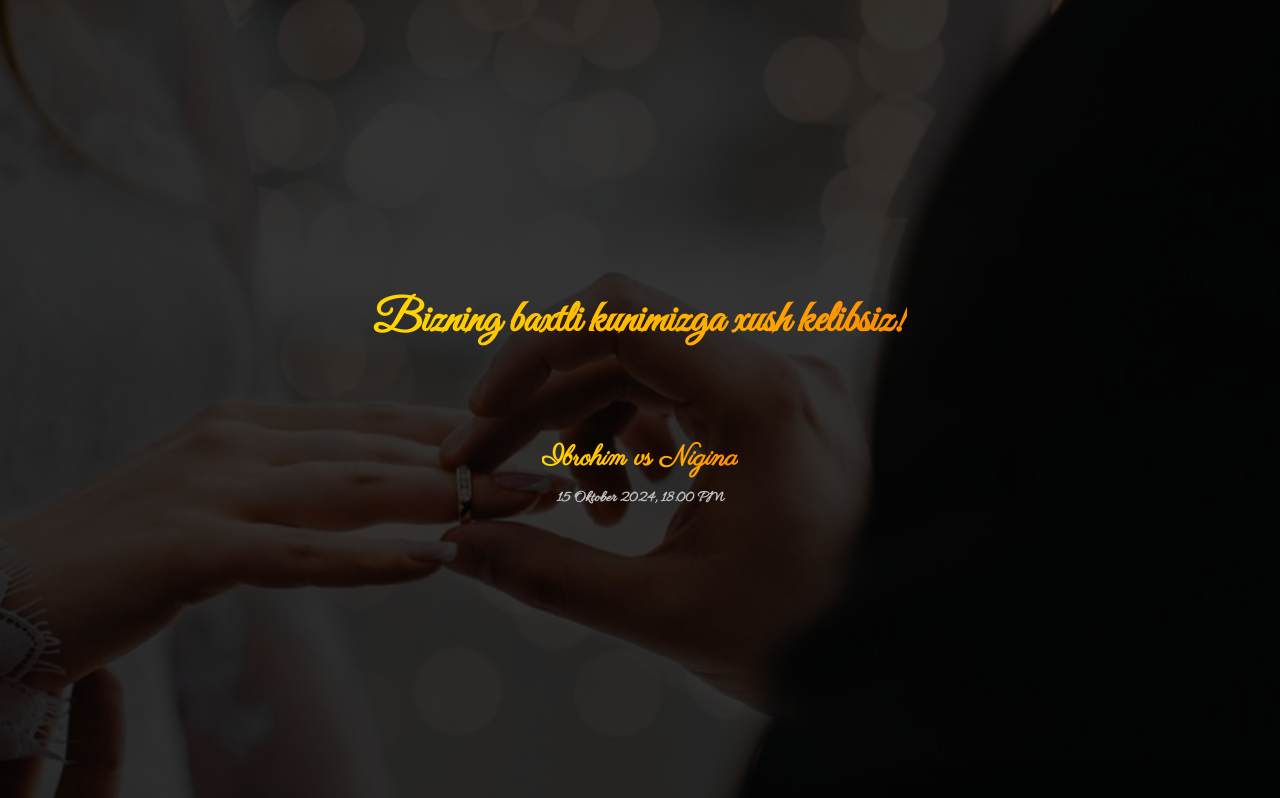
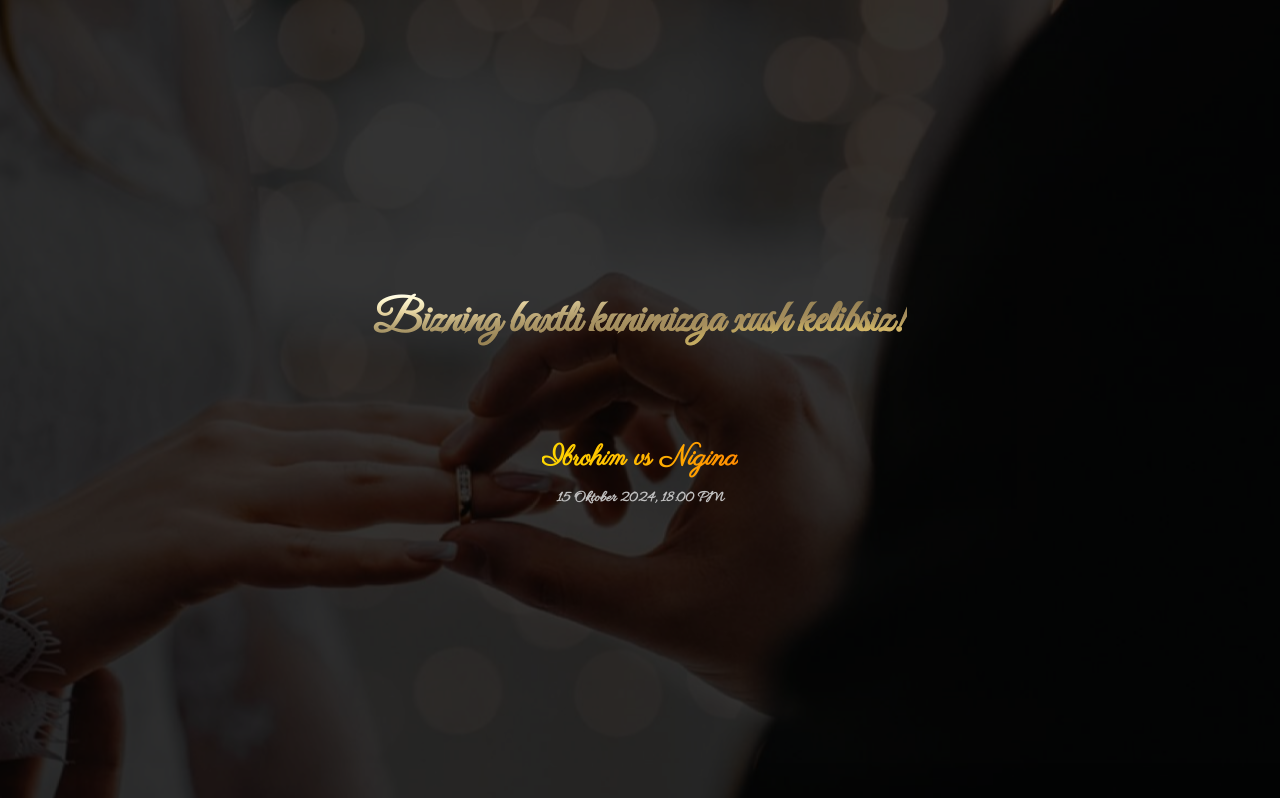
Before and after one commit to Ziiyodullayevv/wedding, a React (Vite) app: page / in a window 1280 px wide. Shown: the top 798 px of the page. Built offline with nearby package versions, Linux system fonts and the light colour scheme; a web font is replaced by a local one.

Commit message:
bug fixed

```diff
--- a/src/App.css
+++ b/src/App.css
@@ -87,7 +87,23 @@ img {
 h1 {
   font-family: 'Great Vibes', cursive;
   font-size: 45px;
-  background: linear-gradient(90deg, #ffd700, #ffb700, #ff8c00);
+  background: radial-gradient(
+      ellipse farthest-corner at right bottom,
+      #ffe59a 0%,
+      #fdd87a 8%,
+      #c2a960 30%,
+      #a78f5e 40%,
+      transparent 80%
+    ),
+    radial-gradient(
+      ellipse farthest-corner at left top,
+      #ffffff 0%,
+      #fff9d4 8%,
+      #e5d3a0 25%,
+      #847349 62.5%,
+      #847349 100%
+    );
+
   -webkit-background-clip: text;
   -webkit-text-fill-color: transparent;
   color: blue;
```
